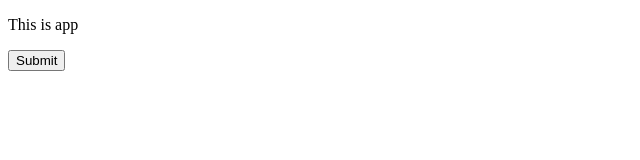
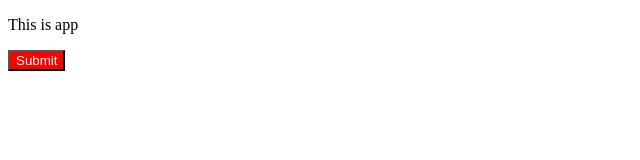
Before and after one commit to paulnguyen59/test_git, a plain HTML site: page index.html in a window 1280 px wide. Shown: the whole page, without its empty margins (0-640 px from the left). Drawn offline with Linux system fonts and the light colour scheme.

Commit message:
nhung file css

```diff
--- a/index.html
+++ b/index.html
@@ -6,6 +6,8 @@
     <meta http-equiv="X-UA-Compatible" content="IE=edge">
     <meta name="viewport" content="width=device-width, initial-scale=1.0">
     <title>Document</title>
+    <link rel="stylesheet" href="reset.css">
+    <link rel="stylesheet" href="style.css">
 </head>
 
 <body>
```
